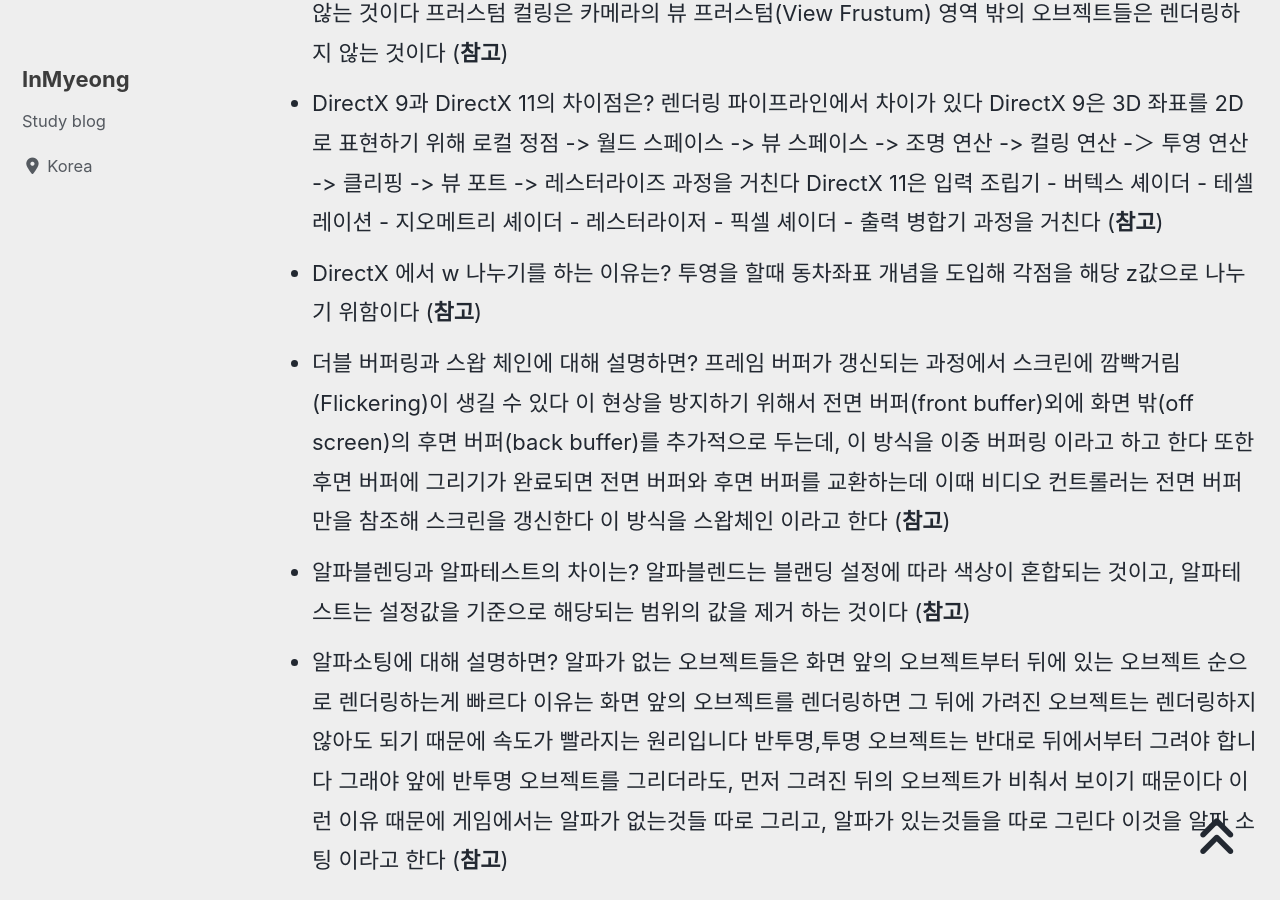
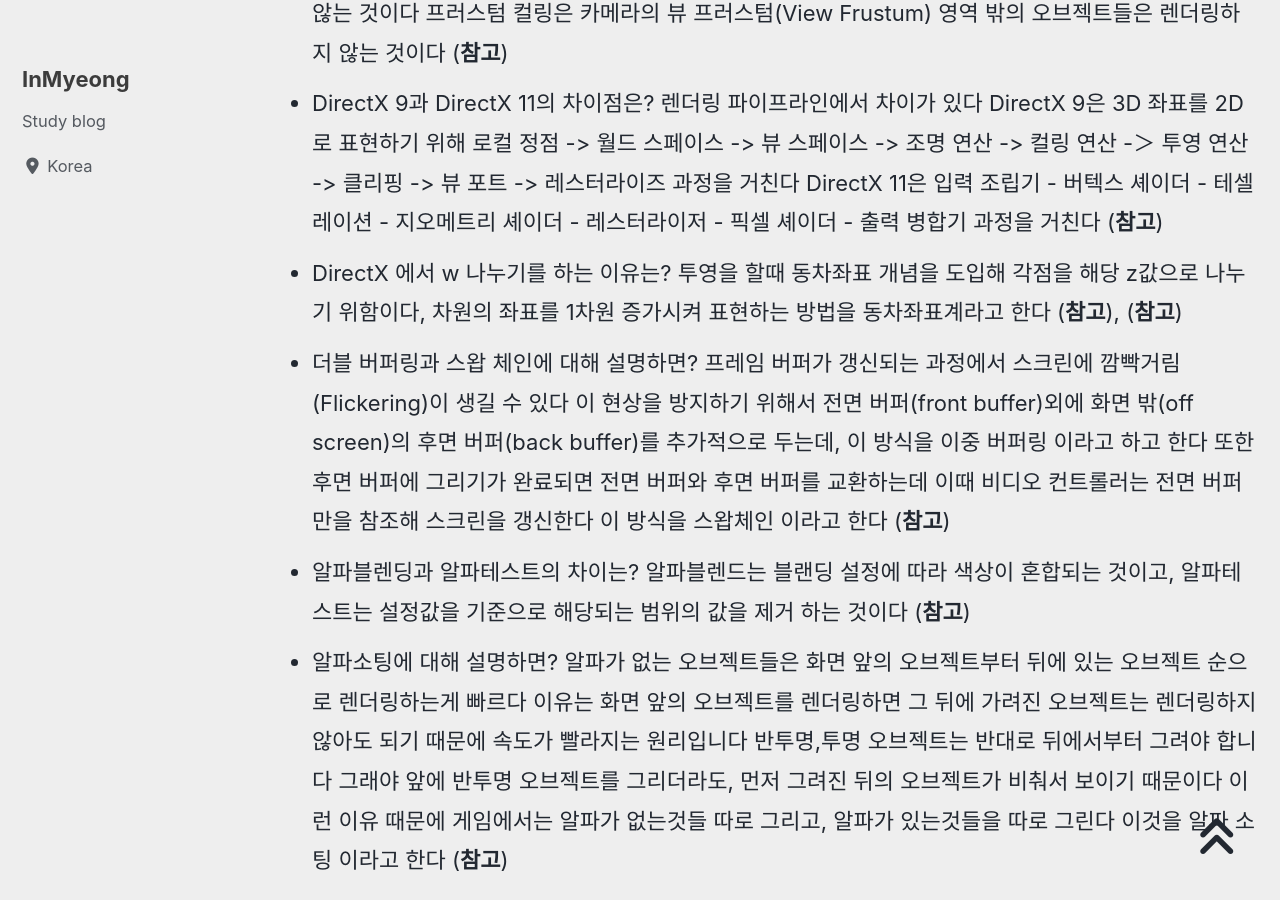
Before and after one commit to devMyeong/devMyeong.github.io, a Jekyll site: the page built from _posts/cs/2022-09-05-블로그-면접준비.md, in a window 1280 px wide and 900 px high, scrolled down 20828 px. Built offline with Jekyll 4.4.1, drawn with Linux system fonts in a browser that asks for light colours; cached includes are drawn as plain includes; nearby versions of some CDN libraries; some web fonts are replaced; comment, search, counter and statistics services are not loaded.

Commit message:
Chore : 수정

```diff
--- a/_posts/cs/2022-09-05-블로그-면접준비.md
+++ b/_posts/cs/2022-09-05-블로그-면접준비.md
@@ -194,7 +194,7 @@ last_modified_at: 2022-10-30
 - 소프트웨어 렌더러가 삼각형을 그리는 원리에 대해 설명하면? 스캔 라인 알고리즘으로 그리면 된다 삼각형을 세로로 한 줄씩 나누고 가로 일직선으로 분해한 후 그 선분을 위에서부터 차례대로 그리는 것이다 ([**참고**](https://domaindeveloper.tistory.com/38))
 - 컬링 기법들을 아는대로 나열하고 설명하면? 컬링의 종류는 백페이스 컬링(BackFace Culling), 오클루전 컬링(Occlusion Culling), 프러스텀 컬링(ViewFrustum Culling)이 있다 백페이스 컬링은 물체의 뒷면을 렌더링에서 제외하는 것이다 오클루전 컬링은 다른 오브젝트에 가려진 오브젝트들은 렌더링하지 않는 것이다 프러스텀 컬링은 카메라의 뷰 프러스텀(View Frustum) 영역 밖의 오브젝트들은 렌더링하지 않는 것이다 ([**참고**](https://rito15.github.io/posts/unity-opt-occlusion-culling/))
 - DirectX 9과 DirectX 11의 차이점은? 렌더링 파이프라인에서 차이가 있다 DirectX 9은 3D 좌표를 2D로 표현하기 위해 로컬 정점 -> 월드 스페이스 -> 뷰 스페이스 -> 조명 연산 -> 컬링 연산 -＞ 투영 연산 -> 클리핑 -> 뷰 포트 -> 레스터라이즈 과정을 거친다 DirectX 11은 입력 조립기 - 버텍스 셰이더 - 테셀레이션 - 지오메트리 셰이더 - 레스터라이저 - 픽셀 셰이더 - 출력 병합기 과정을 거친다 ([**참고**](https://m.blog.naver.com/PostView.naver?isHttpsRedirect=true&blogId=minizang99&logNo=220963722023))
-- DirectX 에서 w 나누기를 하는 이유는? 투영을 할때 동차좌표 개념을 도입해 각점을 해당 z값으로 나누기 위함이다 ([**참고**](https://www.gpgstudy.com/forum/viewtopic.php?t=6396))
+- DirectX 에서 w 나누기를 하는 이유는? 투영을 할때 동차좌표 개념을 도입해 각점을 해당 z값으로 나누기 위함이다, 차원의 좌표를 1차원 증가시켜 표현하는 방법을 동차좌표계라고 한다 ([**참고**](https://www.gpgstudy.com/forum/viewtopic.php?t=6396)), ([**참고**](https://m.blog.naver.com/PostView.naver?isHttpsRedirect=true&blogId=jws2218&logNo=221510733838))
 - 더블 버퍼링과 스왑 체인에 대해 설명하면? 프레임 버퍼가 갱신되는 과정에서 스크린에 깜빡거림(Flickering)이 생길 수 있다 이 현상을 방지하기 위해서 전면 버퍼(front buffer)외에 화면 밖(off screen)의 후면 버퍼(back buffer)를 추가적으로 두는데, 이 방식을 이중 버퍼링 이라고 하고 한다 또한 후면 버퍼에 그리기가 완료되면 전면 버퍼와 후면 버퍼를 교환하는데 이때 비디오 컨트롤러는 전면 버퍼 만을 참조해 스크린을 갱신한다 이 방식을 스왑체인 이라고 한다 ([**참고**](https://handhp1.tistory.com/10))
 - 알파블렌딩과 알파테스트의 차이는? 알파블렌드는 블랜딩 설정에 따라 색상이 혼합되는 것이고, 알파테스트는 설정값을 기준으로 해당되는 범위의 값을 제거 하는 것이다 ([**참고**](https://mgun.tistory.com/130))
 - 알파소팅에 대해 설명하면? 알파가 없는 오브젝트들은 화면 앞의 오브젝트부터 뒤에 있는 오브젝트 순으로 렌더링하는게 빠르다 이유는 화면 앞의 오브젝트를 렌더링하면 그 뒤에 가려진 오브젝트는 렌더링하지 않아도 되기 때문에 속도가 빨라지는 원리입니다 반투명,투명 오브젝트는 반대로 뒤에서부터 그려야 합니다 그래야 앞에 반투명 오브젝트를 그리더라도, 먼저 그려진 뒤의 오브젝트가 비춰서 보이기 때문이다 이런 이유 때문에 게임에서는 알파가 없는것들 따로 그리고, 알파가 있는것들을 따로 그린다 이것을 알파 소팅 이라고 한다 ([**참고**](https://m.blog.naver.com/PostView.naver?isHttpsRedirect=true&blogId=agebreak&logNo=60123549628))
```
